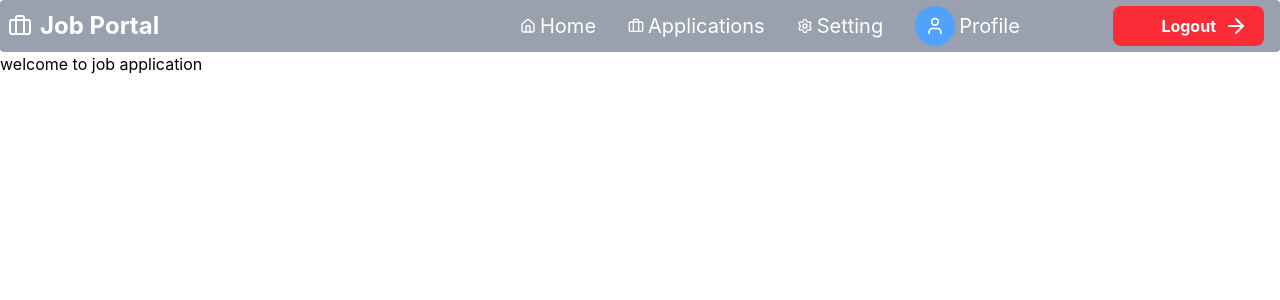
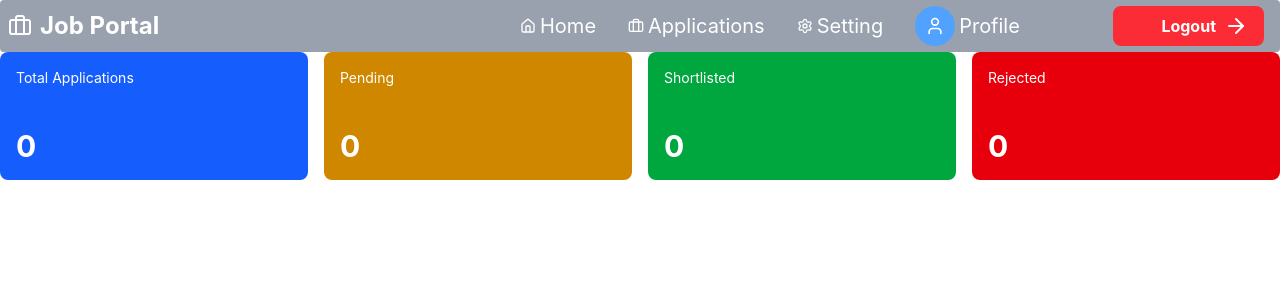
Before and after one commit to ChamlingUttam/jobportal, a React (Vite) app in the folder client/: page /application in a window 1280 px wide. Shown: the top 300 px of the page. Built offline with nearby package versions, Linux system fonts and the light colour scheme.

Commit message:
building application features

```diff
--- a/client/src/app/store.ts
+++ b/client/src/app/store.ts
@@ -1,12 +1,14 @@
 import { configureStore } from '@reduxjs/toolkit'
 import authSlice  from '../features/auth/authSlice'
 import  jobSlice from '../features/jobs/jobSlice'
+import  jobApplicationSlice  from '../features/application/jobApplicationSlice'
 
 export const store = configureStore({
     reducer:{
 
         auth:authSlice,
         jobs:jobSlice,
+        applications:jobApplicationSlice
     }
 })
 
--- /dev/null
+++ b/client/src/components/application/ApplicationSummaryCards.tsx
@@ -0,0 +1,63 @@
+import { useEffect } from "react";
+import { getMyApplication } from "../../features/application/jobApplicationSlice";
+import type { Application } from "../../types";
+import { useAppDispatch, useAppSelector } from "../../app/hooks";
+
+type ApplicationSummaryCardsProps = {
+  applications: Application[];
+};
+
+const ApplicationSummaryCards = ({
+  applications,
+}: ApplicationSummaryCardsProps) => {
+  const total = applications.length;
+
+  const pending = applications.filter(
+    (application) => application.status === "Pending"
+  ).length;
+
+  const shortlisted = applications.filter(
+    (application) => application.status === "Shortlisted"
+  ).length;
+
+  const rejected = applications.filter(
+    (application) => application.status === "Rejected"
+  ).length;
+
+const dispatch = useAppDispatch()
+  const { user } = useAppSelector((state) => state.auth);
+useEffect(() => {
+  if (user) {
+    dispatch(
+      getMyApplication({
+        userId: user.id,
+      })
+    );
+  }
+}, [dispatch, user]);
+  return (
+    <div className="grid grid-cols-1 sm:grid-cols-2 lg:grid-cols-4 gap-4">
+      <div className="bg-blue-600 text-white p-4 rounded-lg min-h-32 flex flex-col justify-between">
+        <p className="text-sm">Total Applications</p>
+        <p className="text-3xl font-bold">{total}</p>
+      </div>
+
+      <div className="bg-yellow-600 text-white p-4 rounded-lg min-h-32 flex flex-col justify-between">
+        <p className="text-sm">Pending</p>
+        <p className="text-3xl font-bold">{pending}</p>
+      </div>
+
+      <div className="bg-green-600 text-white p-4 rounded-lg min-h-32 flex flex-col justify-between">
+        <p className="text-sm">Shortlisted</p>
+        <p className="text-3xl font-bold">{shortlisted}</p>
+      </div>
+
+      <div className="bg-red-600 text-white p-4 rounded-lg min-h-32 flex flex-col justify-between">
+        <p className="text-sm">Rejected</p>
+        <p className="text-3xl font-bold">{rejected}</p>
+      </div>
+    </div>
+  );
+};
+
+export default ApplicationSummaryCards;
--- a/client/src/components/jobs/JobList.tsx
+++ b/client/src/components/jobs/JobList.tsx
@@ -39,8 +39,8 @@ const JobList = () => {
 
   console.log("jobs:", jobs, "loading:", loading, "error:", error);
   return (
-    <div className="p-6 w-full lg:max-w-350 mx-auto bg-gray-900 text-white h-full">
-      <div className="w-full flex justify-between p-2">
+    <div className="p-6 w-full lg:max-w-350 mx-auto bg-gray-900 text-white ">
+      <div className="w-full flex justify-between  p-2">
       <span>
          <h1 className="mb-6 text-2xl md:text-3xl font-bold hidden md:block">
         Open Positions ({filterJobs.length})
--- /dev/null
+++ b/client/src/features/application/jobApplicationSlice.ts
@@ -0,0 +1,82 @@
+import { createAsyncThunk, createSlice } from "@reduxjs/toolkit";
+import type { shapeOfJobApplication } from "./jobApplicationTypes";
+import { getAllJobApplication, getUserApplication } from "../../services/application/jobApplicationApi";
+
+
+
+
+const initialState :shapeOfJobApplication={
+    application: [],
+    loading:false,
+    error:null
+
+}
+
+
+export const getAllApplication = createAsyncThunk(
+    "job/application",
+    async ()=>{
+        return getAllJobApplication()
+    }
+    )
+
+//get the current login user application details
+
+export const getMyApplication = createAsyncThunk(
+"job/getMyApplication",
+   async({userId}:{userId:number})=>{
+    const userApplication = getUserApplication(userId)
+    return userApplication
+   }
+)
+
+
+
+
+export const jobApplicationSlice = createSlice({
+    name:"application",
+    initialState,
+
+
+
+    reducers:{
+
+    },
+
+    extraReducers:(builder)=>{
+        builder.addCase(getAllApplication.pending,(state)=>{
+            state.loading = true
+            state.error = null
+        })
+
+        builder.addCase(getAllApplication.fulfilled,(state,action)=>{
+            state.loading = false
+            state.error = null
+            state.application = action.payload
+        })
+
+        builder.addCase(getAllApplication.rejected,(state,action)=>{
+            state.loading=false
+            state.error = action.error.message || "failed to load application"
+        })
+
+        {/**get the current user application details */}
+        builder.addCase(getMyApplication.pending,(state)=>{
+            state.loading = true
+            state.error = null
+        })
+
+        builder.addCase(getMyApplication.fulfilled,(state,action)=>{
+             state.loading = false
+            state.error = null
+            state.application = action.payload
+        })
+           builder.addCase(getMyApplication.rejected,(state,action)=>{
+            state.loading=false
+            state.error = action.error.message || "failed to load application"
+        })
+    }
+
+})
+
+export default jobApplicationSlice.reducer
--- /dev/null
+++ b/client/src/features/application/jobApplicationTypes.ts
@@ -0,0 +1,8 @@
+import type { Application } from "../../types";
+
+
+export type shapeOfJobApplication = {
+    application: Application[],
+    loading:boolean,
+    error:null | string
+}
--- a/client/src/pages/application/JobApplication.tsx
+++ /dev/null
@@ -1,11 +0,0 @@
-import React from 'react'
-
-const JobApplication = () => {
-  return (
-    <div>
-      welcome to job application
-    </div>
-  )
-}
-
-export default JobApplication
--- a/client/src/pages/job/JobPage.tsx
+++ b/client/src/pages/job/JobPage.tsx
@@ -3,7 +3,7 @@ import JobList from '../../components/jobs/JobList'
 
 const JobPage = () => {
   return (
-    <div>
+    <div className='w-full h-screen  bg-gray-900'>
       <JobList/>
     </div>
   )
--- /dev/null
+++ b/client/src/pages/jobApplication/JobApplication.tsx
@@ -0,0 +1,13 @@
+// import React from 'react'
+import ApplicationSummaryCards from '../../components/application/ApplicationSummaryCards'
+
+const JobApplication = () => {
+  return (
+    <div>
+      {/* welcome to job application */}
+      <ApplicationSummaryCards applications={[]} />
+    </div>
+  )
+}
+
+export default JobApplication
--- a/client/src/routes/AppRouter.tsx
+++ b/client/src/routes/AppRouter.tsx
@@ -4,7 +4,7 @@ import { Protected } from "./ProtectedRoute"
 import Dashboard from "../pages/dashboard/Dashboard"
 import Register from "../pages/auth/Register"
 import Setting from "../pages/setting/Setting"
-import JobApplication from "../pages/application/JobApplication"
+import JobApplication from "../pages/jobApplication/JobApplication"
 import MainLayout from "../components/layout/MainLayout"
 import JobPage from "../pages/job/JobPage"
 
--- /dev/null
+++ b/client/src/services/application/jobApplicationApi.ts
@@ -0,0 +1,110 @@
+import type { Application } from "../../types";
+
+export const mockApplications: Application[] = [
+  {
+    id: 1,
+    jobId: 3,
+    userId: 2,
+    status: "Pending",
+    appliedAt: "2026-08-10T09:15:00.000Z",
+  },
+  {
+    id: 2,
+    jobId: 7,
+    userId: 1,
+    status: "Shortlisted",
+    appliedAt: "2026-08-11T10:45:00.000Z",
+  },
+  {
+    id: 3,
+    jobId: 1,
+    userId: 3,
+    status: "Rejected",
+    appliedAt: "2026-08-12T08:30:00.000Z",
+  },
+  {
+    id: 4,
+    jobId: 9,
+    userId: 2,
+    status: "Pending",
+    appliedAt: "2026-08-13T11:20:00.000Z",
+  },
+  {
+    id: 5,
+    jobId: 5,
+    userId: 1,
+    status: "Shortlisted",
+    appliedAt: "2026-08-14T14:00:00.000Z",
+  },
+  {
+    id: 6,
+    jobId: 2,
+    userId: 3,
+    status: "Pending",
+    appliedAt: "2026-08-15T09:50:00.000Z",
+  },
+  {
+    id: 7,
+    jobId: 10,
+    userId: 1,
+    status: "Rejected",
+    appliedAt: "2026-08-16T13:10:00.000Z",
+  },
+  {
+    id: 8,
+    jobId: 6,
+    userId: 2,
+    status: "Shortlisted",
+    appliedAt: "2026-08-17T10:05:00.000Z",
+  },
+  {
+    id: 9,
+    jobId: 4,
+    userId: 3,
+    status: "Pending",
+    appliedAt: "2026-08-18T12:40:00.000Z",
+  },
+  {
+    id: 10,
+    jobId: 8,
+    userId: 1,
+    status: "Shortlisted",
+    appliedAt: "2026-08-19T15:25:00.000Z",
+  },
+];
+
+
+
+export const getAllJobApplication = async ():Promise<Application[]>=>{
+    return mockApplications
+
+}
+
+
+//get the specific user job-application
+
+export const getUserApplication = async (userId:number):Promise<Application[]>=>{
+    return mockApplications.filter((application)=>application.userId === userId )
+}
+
+
+// apply the job  note=>we are only taking single job so Application
+
+export const applyForJob = async (userId:number,jobId:number):Promise<Application>=>{
+    const jobApplied = mockApplications.find((application)=>application.userId ===userId && application.jobId ===jobId)
+
+    if(jobApplied){
+        throw new Error("job already applied")
+    }
+
+    const newJobApplication:Application ={
+        id:mockApplications.length+1,
+        userId,
+        jobId,
+        status:"Pending",
+        appliedAt: new Date().toISOString()
+    }
+
+    mockApplications.push(newJobApplication)
+    return newJobApplication
+}
```
